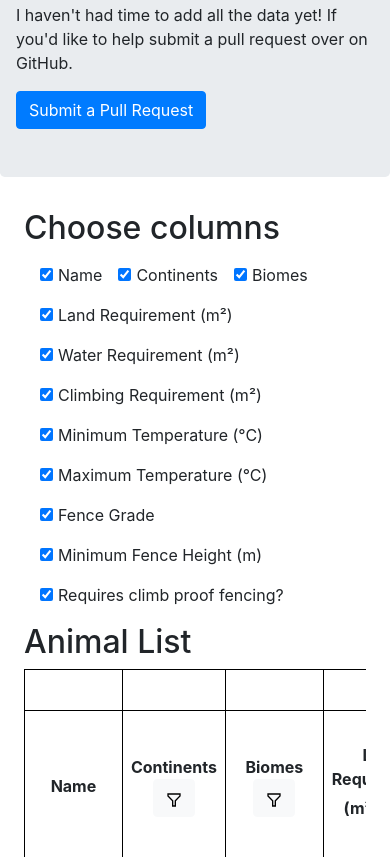
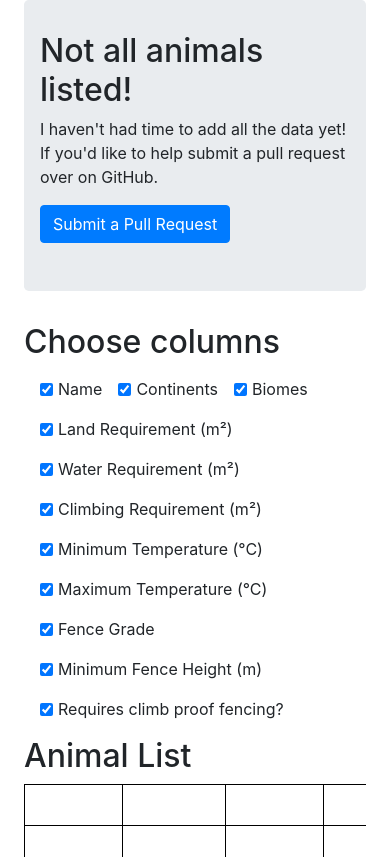
Before and after one commit to CodingGreen/pz-animal-list, a Gatsby site: page / in a window 390 px wide. Shown: the part 911-1768 px from the top of the page. Built offline with nearby package versions, Linux system fonts and the light colour scheme; Gatsby itself is replaced by a stand-in of ours.

Commit message:
:iphone: Fixed margins on mobile

```diff
--- a/src/components/DataTable.jsx
+++ b/src/components/DataTable.jsx
@@ -17,7 +17,7 @@
   } = useTable({ columns, data, filterTypes: { arrayFilterFn } }, useFilters, useSortBy);
 
   return (
-    <div className="m-4">
+    <>
       <h2>Choose columns</h2>
       <Form className="columnSelection ml-3 mt-3">
         {allColumns.map((column) => (
@@ -64,7 +64,7 @@
           </tbody>
         </table>
       </div>
-    </div>
+    </>
   );
 };
 
--- a/src/pages/index.jsx
+++ b/src/pages/index.jsx
@@ -10,6 +10,7 @@
 const IndexPage = () => (
   <>
     <Seo />
+    <div className="m-4">
       <div className="introduction">
         <h1>Unofficial Planet Zoo Animals List</h1>
         <p>
@@ -53,6 +54,7 @@
         </Jumbotron>
       </div>
       <DataTable />
+    </div>
   </>
 );
 
```
Lines whose indentation alone changed are shown as unchanged.
